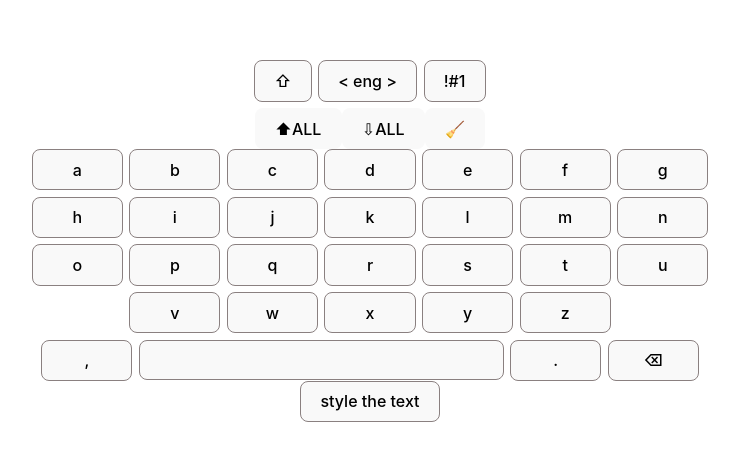
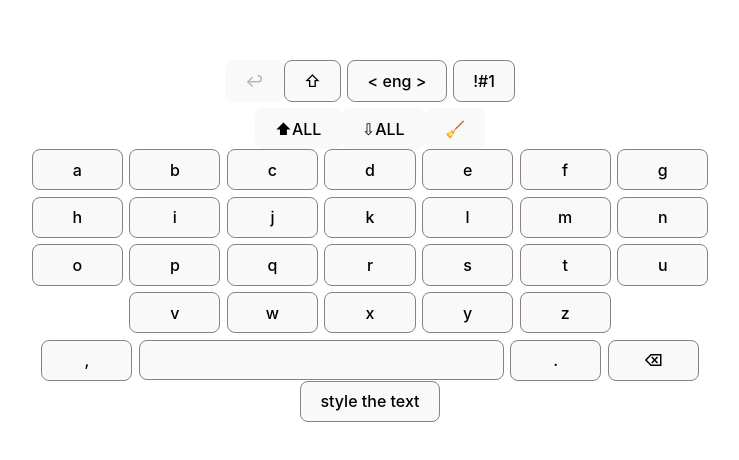
Before and after one commit to ori-eph/keyboard, a React (Vite) app in the folder key-board/: page / in a window 1280 px wide. Shown: the part 162-622 px from the top of the page, without its empty margins (270-1009 px from the left). Built offline with nearby package versions, Linux system fonts and the light colour scheme; the HTML template or start-up script is replaced by a standard one.

Commit message:
return btn

```diff
--- a/key-board/src/App.jsx
+++ b/key-board/src/App.jsx
@@ -19,6 +19,7 @@ function App() {
         setText={setText}
         setUpper={setUpper}
         setLang={setLang}
+        text={text}
         lang={lang}
         color={color}
         size={size}
--- a/key-board/src/components/Button.jsx
+++ b/key-board/src/components/Button.jsx
@@ -1,10 +1,9 @@
-import { useState } from "react";
-
 function Button(props) {
   return (
     <button
       className={props.className ? props.className : ""}
       onClick={props.onClick}
+      disabled={props.disabled ? "true" : ""}
     >
       {props.value}
     </button>
--- a/key-board/src/components/Keyboard.jsx
+++ b/key-board/src/components/Keyboard.jsx
@@ -4,12 +4,19 @@ import Language from "./Language";
 import Keys from "./Keys";
 import UpperLower from "./UpperLower";
 import Special from "./Special";
+import Return from "./Return";
 
 function Keyboard(props) {
   const currentLang = props.lang || "eng";
   const [isSpecial, setIsSpecial] = useState(false);
+  const [returnArr, setReturnArr] = useState([]);
   return (
     <>
+      <Return
+        setReturnArr={setReturnArr}
+        returnArr={returnArr}
+        setText={props.setText}
+      />
       <UpperLower setUpper={props.setUpper} upper={props.upper} />
       <Language
         currentLang={currentLang}
@@ -19,12 +26,14 @@ function Keyboard(props) {
       />
       <Special setText={props.setText} />
       <Keys
+        text={props.text}
         color={props.color}
         size={props.size}
         lang={currentLang}
         setText={props.setText}
         upper={props.upper}
         isSpecial={isSpecial}
+        setReturnArr={setReturnArr}
       />
     </>
   );
--- a/key-board/src/components/Keys.jsx
+++ b/key-board/src/components/Keys.jsx
@@ -23,21 +23,33 @@ function Keys(props) {
 
   function onKeyClick(setText, char) {
     if (char === "⌫") {
-      setText((prev) => [...prev].slice(0, -1));
+      props.setReturnArr((prev) => [
+        ...prev,
+        { action: "delete", deletedText: props.text[props.text.length - 1] },
+      ]);
+      setText((prev) => {
+        return [...prev].slice(0, -1);
+      });
     } else if (char !== "space") {
-      setText((prevText) => [
+      props.setReturnArr((prev) => [...prev, { action: "add" }]);
+      setText((prevText) => {
+        return [
           ...prevText,
           <span key={`${count}-${char}`} style={style}>
             {char}
           </span>,
-      ]);
+        ];
+      });
     } else {
-      setText((prevText) => [
+      setText((prevText) => {
+        props.setReturnArr((prev) => [...prev, { action: "add" }]);
+        return [
           ...prevText,
           <span key={`${count}-space`} style={style}>
             &nbsp;
           </span>,
-      ]);
+        ];
+      });
     }
     count++;
   }
--- /dev/null
+++ b/key-board/src/components/Return.jsx
@@ -0,0 +1,22 @@
+import Button from "./Button";
+
+function Return(props) {
+  function goBackStep() {
+    const lastStep = props.returnArr[props.returnArr.length - 1];
+    if (lastStep.action === "delete") {
+      props.setText((prev) => [...prev, lastStep.deletedText]);
+    } else {
+      props.setText((prev) => [...prev].slice(0, -1));
+    }
+    props.setReturnArr((prev) => [...prev].slice(0, -1));
+  }
+  return (
+    <Button
+      value="↩"
+      onClick={goBackStep}
+      disabled={props.returnArr.length ? false : true}
+    />
+  );
+}
+
+export default Return;
--- a/key-board/src/components/Special.jsx
+++ b/key-board/src/components/Special.jsx
@@ -16,7 +16,7 @@ function Special(props) {
     );
   }
   function clearText() {
-    props.setText((prev) => []);
+    props.setText(() => []);
   }
   return (
     <div>
```
Also changed, not shown: key-board/.eslintrc.cjs. Lines whose indentation alone changed are shown as unchanged.
